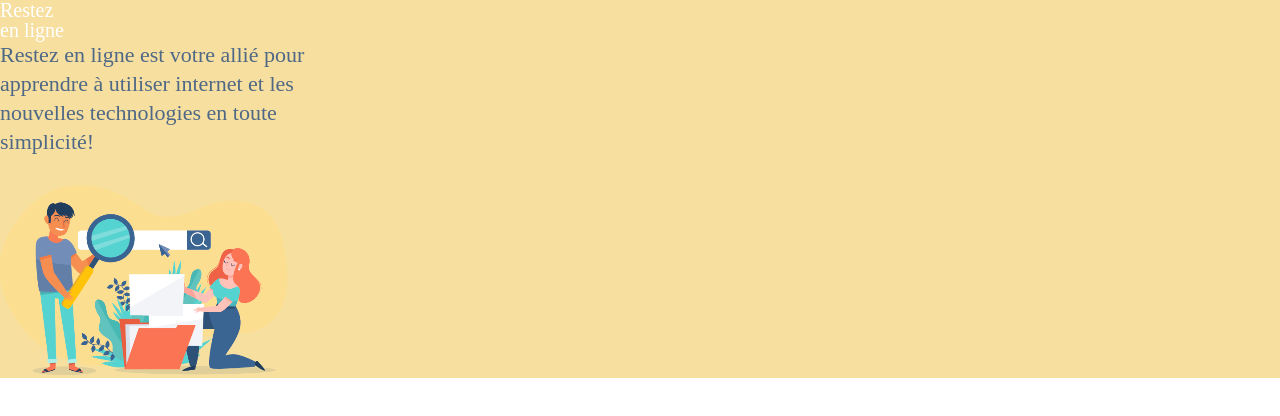
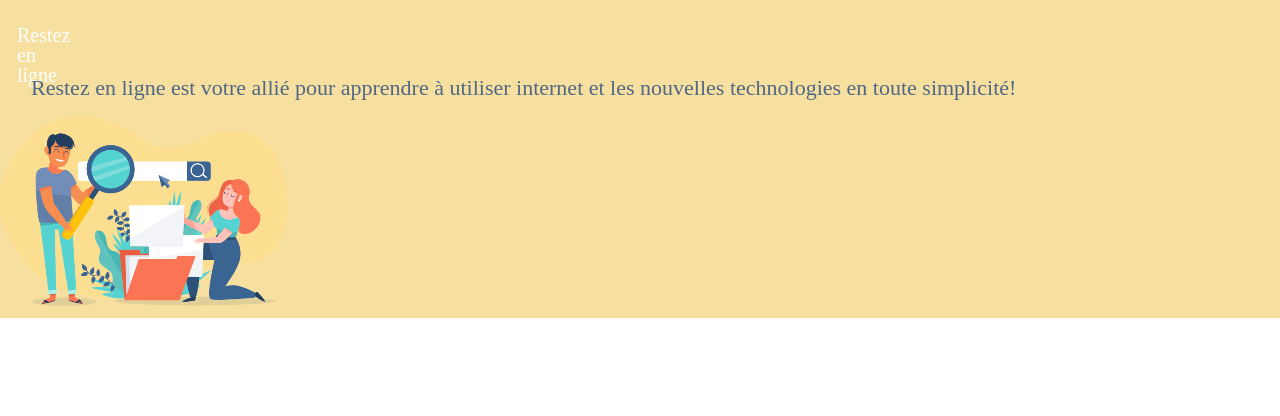
Before and after one commit to har1991/hackAthon, a plain HTML site: page index.html in a window 1280 px wide. Drawn offline with nearby package versions, Linux system fonts and the light colour scheme.

Commit message:
début HTML/CSS

```diff
--- a/css/accueil.css
+++ b/css/accueil.css
@@ -53,6 +53,10 @@ table {
 NOT RESET
 **********************/
 
+*{
+    box-sizing: border-box;
+}
+
 header{
     background-color: #F6DF9F;
 }
@@ -65,13 +69,22 @@ header{
     font-size: 20px;
     line-height: 20px;
     text-shadow: 0 1px 1px 0 #BDBDBD;
-  }
+    padding-top: 25px;
+    padding-left: 17px;
+}
 
   .h_main_text{
-    height: 145px;
-    width: 319px;
     color: #4F6886;
     font-family: "Poppins SemiBold";
     font-size: 22px;
     line-height: 29px;
+    margin-top: 33px;
+    margin-left: 31px;
+    margin-right: 25px;
+
   }
+
+  .h_img{
+      margin-top: 14px;
+      margin-bottom: 9px;
+  }
--- a/index.html
+++ b/index.html
@@ -20,7 +20,7 @@
             en toute simplicité!
         </div>
         <div>
-            <img src="./images/hero.png" alt="">
+            <img class="h_img" src="./images/hero.png" alt="">
         </div>
     </header>
 
```
